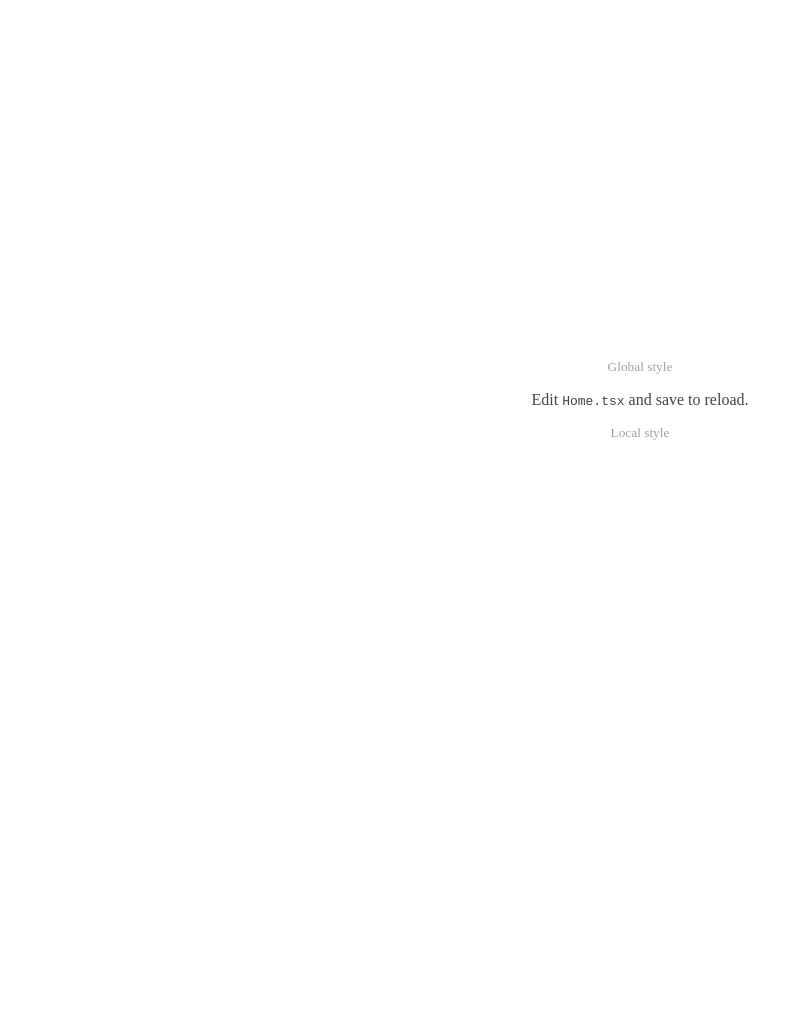
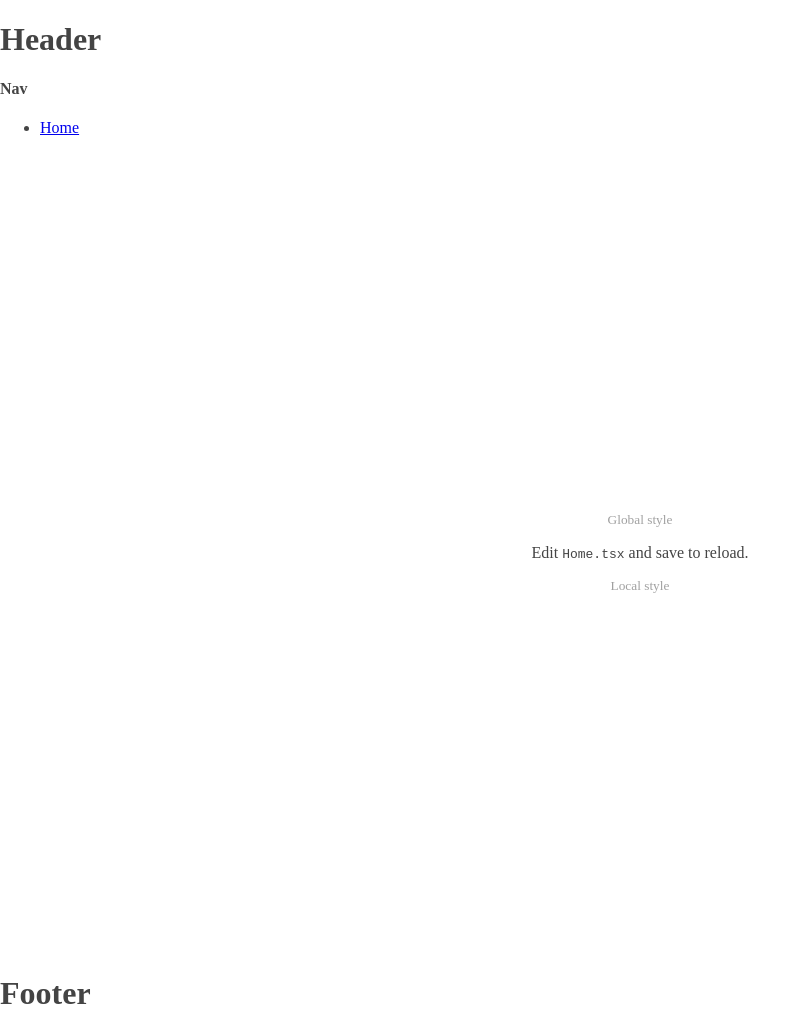
Before and after one commit to PetrNikolas/nextjs-typescript-starter, a Next.js app: page / in a window 1280 px wide. Shown: the whole page, without its empty margins (0-807 px from the left). Before the commit the page ends 800 px from the top, so only its background shows below. Built offline with nearby package versions, Linux system fonts and the light colour scheme.

Commit message:
feat(layout): add layout components

```diff
--- a/package.json
+++ b/package.json
@@ -1,6 +1,6 @@
 {
   "name": "nextjs-typescript-starter",
-  "version": "0.0.2",
+  "version": "0.0.3",
   "author": "Petr Nikolas Prokop <hello@petrnikolas.com>",
   "license": "MIT",
   "private": true,
@@ -28,7 +28,8 @@
   },
   "husky": {
     "hooks": {
-      "pre-commit": "yarn ci"
+      "pre-commit": "yarn ci",
+      "pre-push": "yarn test"
     }
   },
   "dependencies": {
--- /dev/null
+++ b/src/components/Footer.tsx
@@ -0,0 +1,9 @@
+import * as React from 'react';
+
+export const Footer: React.FC = () => (
+	<footer>
+		<h1>Footer</h1>
+	</footer>
+);
+
+export default Footer;
--- /dev/null
+++ b/src/components/Header.tsx
@@ -0,0 +1,13 @@
+import * as React from 'react';
+import Nav from './Nav';
+
+export const Header: React.FC = () => (
+	<div>
+		<h1>
+            Header
+		</h1>
+		<Nav/>
+	</div>
+);
+
+export default Header;
--- /dev/null
+++ b/src/components/Layout.tsx
@@ -0,0 +1,30 @@
+/* eslint-disable react/prop-types */
+import * as React from 'react';
+import Header from './Header';
+import Footer from './Footer';
+import Head from 'next/head';
+
+export const Layout: React.FC = props => (
+	<div id="layout">
+		{/* language=PostCSS */}
+		<style jsx global>{`
+            #layout {
+                background-color: white;
+            }
+        `}
+		</style>
+		<Head>
+			<meta
+				name="viewport"
+				content="width=device-width, initial-scale=1, shrink-to-fit=no"
+			/>
+		</Head>
+		<Header/>
+		<main>
+			{props.children}
+		</main>
+		<Footer/>
+	</div>
+);
+
+export default Layout;
--- /dev/null
+++ b/src/components/Nav.tsx
@@ -0,0 +1,19 @@
+import * as React from 'react';
+import Link from 'next/link';
+
+export const Nav: React.FC = () => (
+	<nav>
+		<h4>
+            Nav
+		</h4>
+		<ul>
+			<li>
+				<Link href="/">
+					<a>Home</a>
+				</Link>
+			</li>
+		</ul>
+	</nav>
+);
+
+export default Nav;
--- a/src/pages/index.tsx
+++ b/src/pages/index.tsx
@@ -3,6 +3,7 @@ import { NextPage, NextPageContext } from 'next';
 import { NextSeo } from 'next-seo';
 
 import Home from '../components/Home';
+import Layout from '../components/Layout';
 
 const IndexPage: React.FC<{}> & NextPage<{}> = () => (
 	<>
@@ -10,7 +11,9 @@ const IndexPage: React.FC<{}> & NextPage<{}> = () => (
 			title="Home"
 			description=""
 		/>
-		<Home/>
+		<Layout>
+			<Home/>
+		</Layout>
 	</>
 );
 
```
